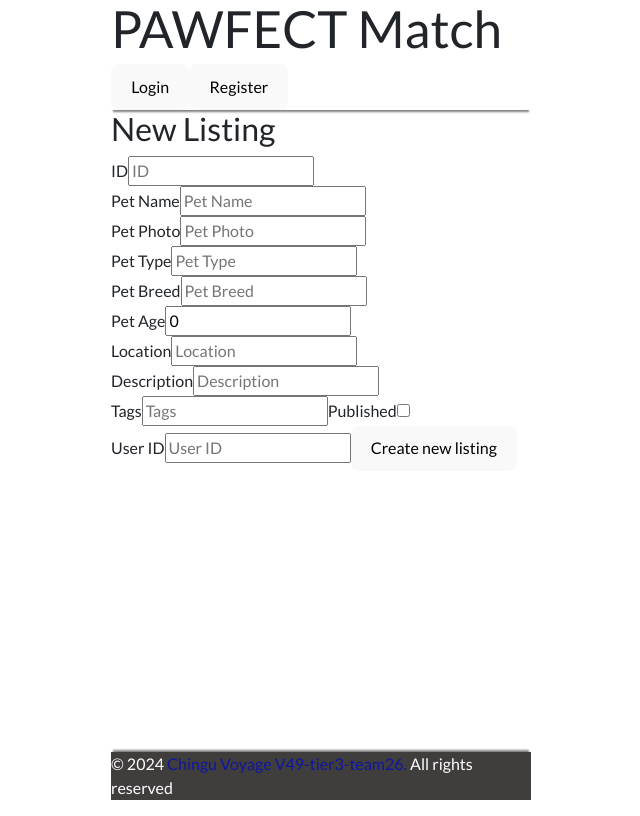
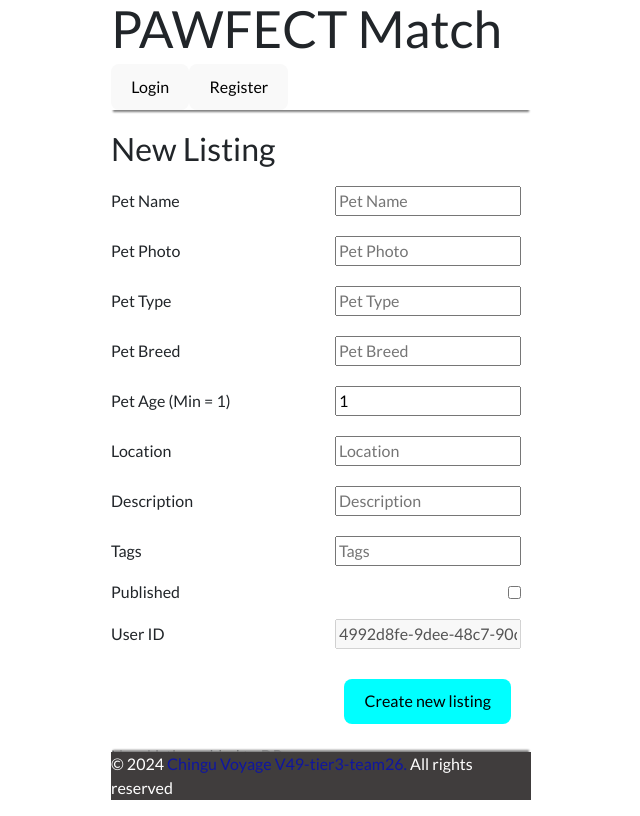
Before and after one commit to chingu-voyages/v49-tier3-team-26, a React (Vite) app in the folder client/: page /new-listing in a window 1280 px wide. Shown: the whole page, without its empty margins (319-959 px from the left). Built offline with nearby package versions, Linux system fonts and the light colour scheme; no server answers.

Commit message:
few adjustments and basic CSS for new listing form

```diff
--- a/client/package.json
+++ b/client/package.json
@@ -17,11 +17,13 @@
     "react": "^18.2.0",
     "react-bootstrap": "^2.10.2",
     "react-dom": "^18.2.0",
-    "react-router-dom": "^6.23.1"
+    "react-router-dom": "^6.23.1",
+    "uuid": "^9.0.1"
   },
   "devDependencies": {
     "@types/react": "^18.2.66",
     "@types/react-dom": "^18.2.22",
+    "@types/uuid": "^9.0.8",
     "@typescript-eslint/eslint-plugin": "^7.2.0",
     "@typescript-eslint/parser": "^7.2.0",
     "@vitejs/plugin-react": "^4.2.1",
--- a/client/src/components/CreateListing.tsx
+++ b/client/src/components/CreateListing.tsx
@@ -1,23 +1,25 @@
 import { useState, } from "react"
 import { PetProfile } from "./Discover"
+import styles from "./CreateListing.module.css"
+import { v4 as uuidv4 } from 'uuid';
 
-export default function Discover() {
-    const [formData, setFormData] = useState<PetProfile>(
-        {
-        id: "",
+const initialData = {
+    id: uuidv4(),
     petName: "",
     petPhoto: "",
     petType: "",
     petBreed: "",
-        petAge: 0,
+    petAge: 1,
     location: "",
     description: "",
     tags: "",
-        userId: "",
+    userId: "4992d8fe-9dee-48c7-90d2-07b3c1278145",
     published: false,
   }
-    )
 
+export default function Discover() {
+    const [formData, setFormData] = useState<PetProfile>(initialData)
+    // change any later when figure out type of event
     function handleChange(event :any) {
         setFormData( (prevFormData :PetProfile) => {
             return {
@@ -30,11 +32,18 @@ export default function Discover() {
     }
 
     // Ensuring petAge gets passed as a number to the API
+    // Ensuring petType has a capitalized first letter for filters to work properly
     const dataToSend = {
         ...formData,
+
         petAge: typeof formData.petAge !== "number" ?
-        parseInt(formData.petAge, 10) : formData.petAge
+        parseInt(formData.petAge, 10) : formData.petAge,
+
+        petType: formData.petType.charAt(0).toUpperCase()
+        + formData.petType.slice(1)
+
       };
+    console.log(dataToSend);
 
     async function postListing() {
         const response = await fetch("https://pawfect-match-api.onrender.com/v1/listing", {
@@ -53,21 +62,17 @@ export default function Discover() {
         const result = await response.json();
         console.log("Data posted succesfully", result)
         }
+    // change any later when figure out type of event
+    function handleSubmit(e: any) {
+        e.preventDefault()
+        postListing()
+        setFormData(initialData)
+    }
 
     return (
-        <>
+        <div className={styles.formContainer}>
             <h2>New Listing</h2>
-            <form onSubmit={e => {e.preventDefault()}}>
-                <label>
-                ID
-                <input
-                    type="text"
-                    placeholder="ID"
-                    onChange={event => handleChange(event)}
-                    name="id"
-                    value={formData.id}
-                    />
-                </label>
+            <form onSubmit={e => handleSubmit(e)}>
                 <label>
                     Pet Name
                     <input
@@ -109,7 +114,7 @@ export default function Discover() {
                     />
                 </label>
                 <label>
-                    Pet Age
+                    Pet Age (Min = 1)
                     <input
                         type="number"
                         placeholder="Pet Age"
@@ -154,7 +159,7 @@ export default function Discover() {
                         type="checkbox"
                         placeholder="Published"
                         onChange={event => handleChange(event)}
-                        name="isPublished"
+                        name="published"
                         checked={formData.published}
                     />
                 </label>
@@ -162,17 +167,25 @@ export default function Discover() {
                     User ID
                     <input
                         type="text"
-                        placeholder="User ID"
-                        onChange={event => handleChange(event)}
+                        placeholder="User Id"
+                        // onChange={event => handleChange(event)}
                         name="userId"
+                        disabled={true}
+                        value={formData.userId}
                     />
                 </label>
                 <button
-                    type="button"
-                    onClick={() => postListing()}
+                    className={styles.submitBtn}
+                    type="submit"
+                    // onClick={() => postListing()}
                     >Create new listing
                 </button>
+                <div>
+                    <p className={styles.submitMsg}>
+                        New Listing added to DB
+                    </p>
+                </div>
             </form>
-        </>
+        </div>
     )
 }
--- a/client/src/components/PetCard.module.css
+++ b/client/src/components/PetCard.module.css
@@ -8,19 +8,23 @@
     justify-content: space-between;
     position: relative;
 }
+
 p {
     margin: 0;
 }
+
 .img {
-    /* background-color: lightcoral; */
     align-self: center;
+}
 
+.placeholderImg {
+    margin-top: 10px;
+    width: 150px;
 }
 
 .photo {
     max-height: 167px;
     max-width: 100%;
-    object-fit: contain;
 }
 
 .paw {
--- a/client/src/components/PetCard.tsx
+++ b/client/src/components/PetCard.tsx
@@ -1,5 +1,6 @@
 import dog from "../assets/dog.png";
 import cat from "../assets/cat.png";
+import other from "../assets/otherAnimalsBtn.svg"
 import paw from "../assets/favourite-paw.svg";
 import locationPin from "../assets/location-pin.svg"
 import styles from "./PetCard.module.css";
@@ -21,7 +22,8 @@ export default function PetCard( {name, tags, location, type, age, photo} :CardI
             <div className={styles.img}>
                 {photo.includes('https://example.com/photos/') ?
                     <img
-                    src={type === "Dog" ? dog : cat}
+                    className={styles.placeholderImg}
+                    src={type === "Dog" ? dog : type === "Cat" ? cat : other}
                     alt="animal for adoption"
                     /> :
                     <img
@@ -29,6 +31,7 @@ export default function PetCard( {name, tags, location, type, age, photo} :CardI
                     src={photo} alt={`Picture of ${name}`}
                     />
                 }
+                <img className={styles.paw} src={paw} alt="Add to favourites" />
             </div>
             <div className={styles.desc}>
                 <div className={styles.tags}>
--- a/client/src/components/createListing.module.css
+++ b/client/src/components/createListing.module.css
@@ -1,4 +1,20 @@
 input {
+    /* display: block; */
+    margin: 10px;
+}
+
+label {
+    display: flex;
+    align-items: center;
+    justify-content: space-between;
+}
+
+.formContainer {
+    padding-top: 20px;
+}
+
+.submitBtn {
     display: block;
-    margin: 15px;
+    margin: 20px 20px 20px auto;
+    background-color: aqua;
 }
```
Also changed, not shown: 1 other file (tests, documents, lock files or other folders). Lines whose indentation alone changed are shown as unchanged.
